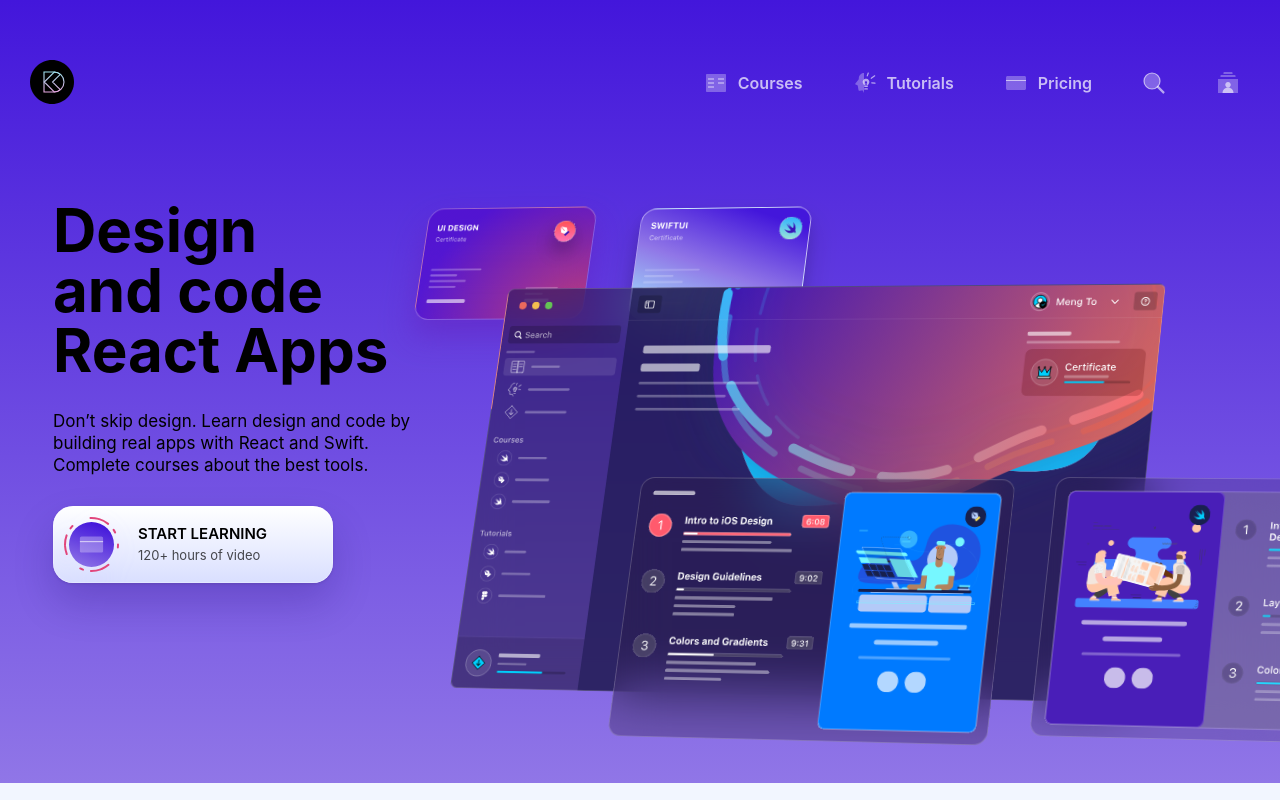
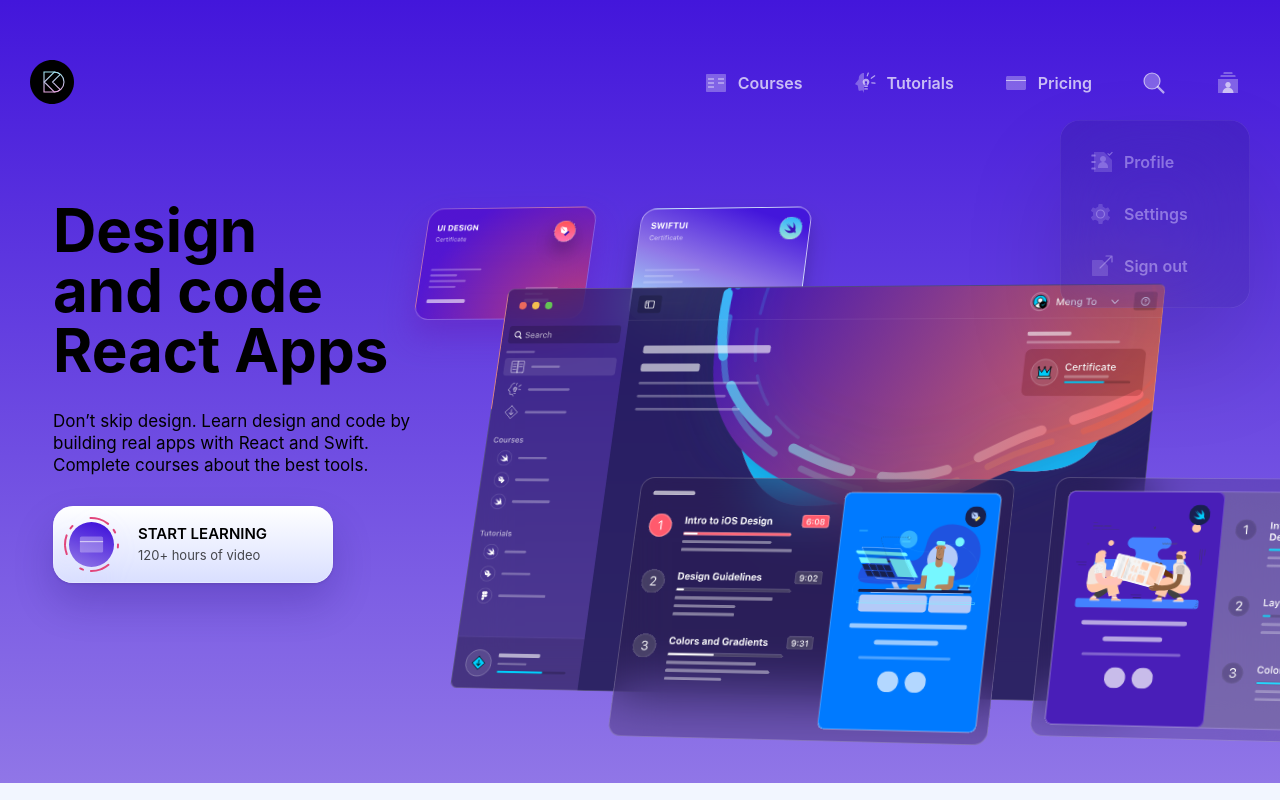
Before and after one commit to LucasTchitdjian/Gatsby-React-Website, a Gatsby site: page / in a window 1280 px wide. Built offline with nearby package versions, Linux system fonts and the light colour scheme; Gatsby itself is replaced by a stand-in of ours.

Commit message:
toggle with useState

```diff
--- a/src/components/layout/Header.js
+++ b/src/components/layout/Header.js
@@ -3,6 +3,7 @@ import styled from "styled-components"
 import { menuData } from "../../data/menuData"
 import MenuButton from "../buttons/MenuButton"
 import { Link } from "gatsby"
+import MenuTooltip from "../tooltips/MenuTooltip"
 
 export default function Header() {
   return (
@@ -15,6 +16,7 @@ export default function Header() {
           <MenuButton item={item} key={index} />
         ))}
       </MenuWrapper>
+      <MenuTooltip />
     </Wrapper>
   )
 }
--- /dev/null
+++ b/src/components/tooltips/MenuTooltip.js
@@ -0,0 +1,33 @@
+import React, { useState } from "react"
+import styled from "styled-components"
+import { tooltipData } from "../../data/menuData"
+import MenuButton from "../buttons/MenuButton"
+
+export default function MenuTooltip() {
+  const [isOpen, setIsOpen] = React.useState(false)
+
+  return (
+    <Wrapper isOpen={isOpen} onClick={() => setIsOpen(!isOpen)}>
+      {tooltipData.map((item, index) => (
+        <MenuButton item={item} key={index} />
+      ))}
+    </Wrapper>
+  )
+}
+
+const Wrapper = styled.div`
+  background: rgba(15, 14, 71, 0.3);
+  box-shadow: 0px 50px 100px rgba(0, 0, 0, 0.25),
+    inset 0px 0px 0px 0.5px rgba(255, 255, 255, 0.2);
+  backdrop-filter: blur(40px);
+  border-radius: 20px;
+  padding: 20px;
+  position: absolute;
+  top: 60px;
+  right: 30px;
+  opacity: ${props => (props.isOpen ? 1 : 0.5)};
+  z-index: 1;
+  display: grid;
+  gap: 10px;
+  grid-template-columns: 150px;
+`
--- a/src/data/menuData.js
+++ b/src/data/menuData.js
@@ -9,3 +9,9 @@ export const menuData = [
   { title: "", icon: "/images/icons/search.svg", link: "/search" },
   { title: "", icon: "/images/icons/account.svg", link: "/account" },
 ]
+
+export const tooltipData = [
+  { title: "Profile", icon: "/images/icons/profile.svg", link: "/profile" },
+  { title: "Settings", icon: "/images/icons/settings.svg", link: "/settings" },
+  { title: "Sign out", icon: "/images/icons/signout.svg", link: "/logout" },
+]
```
